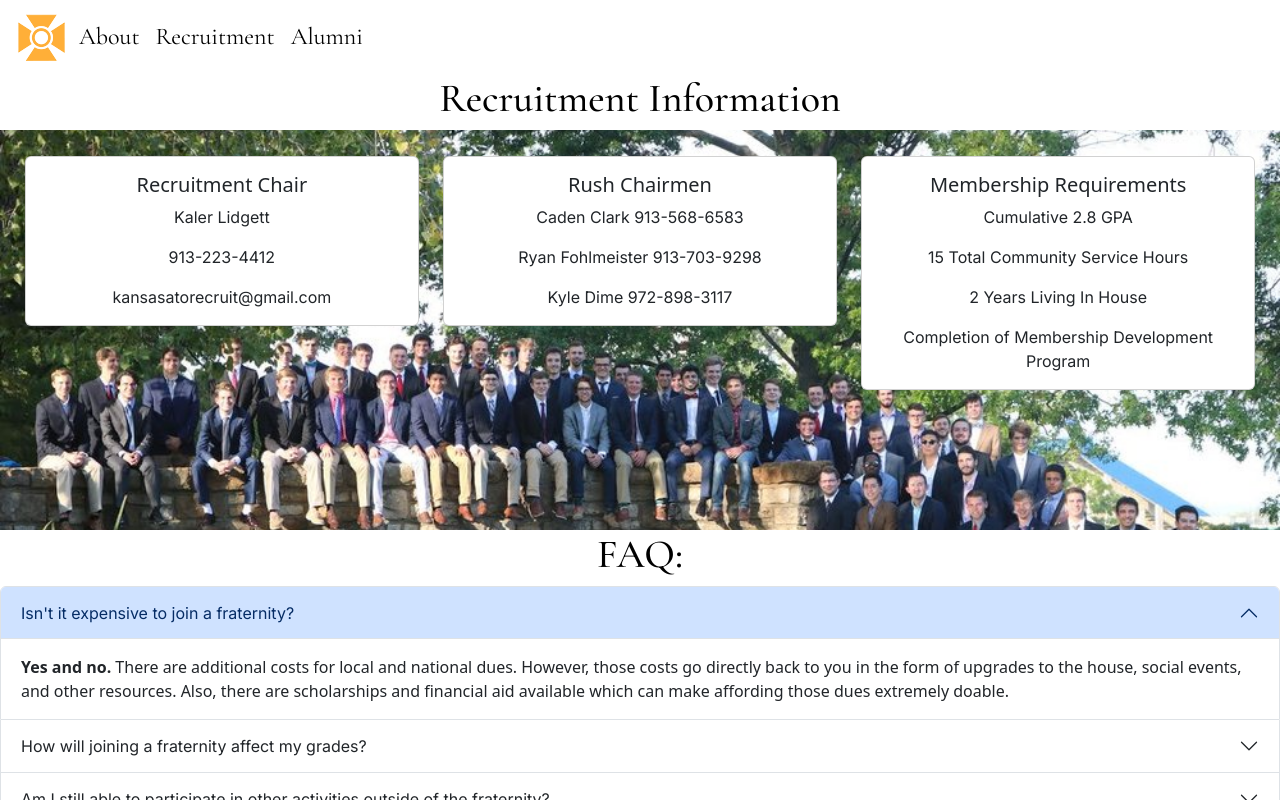
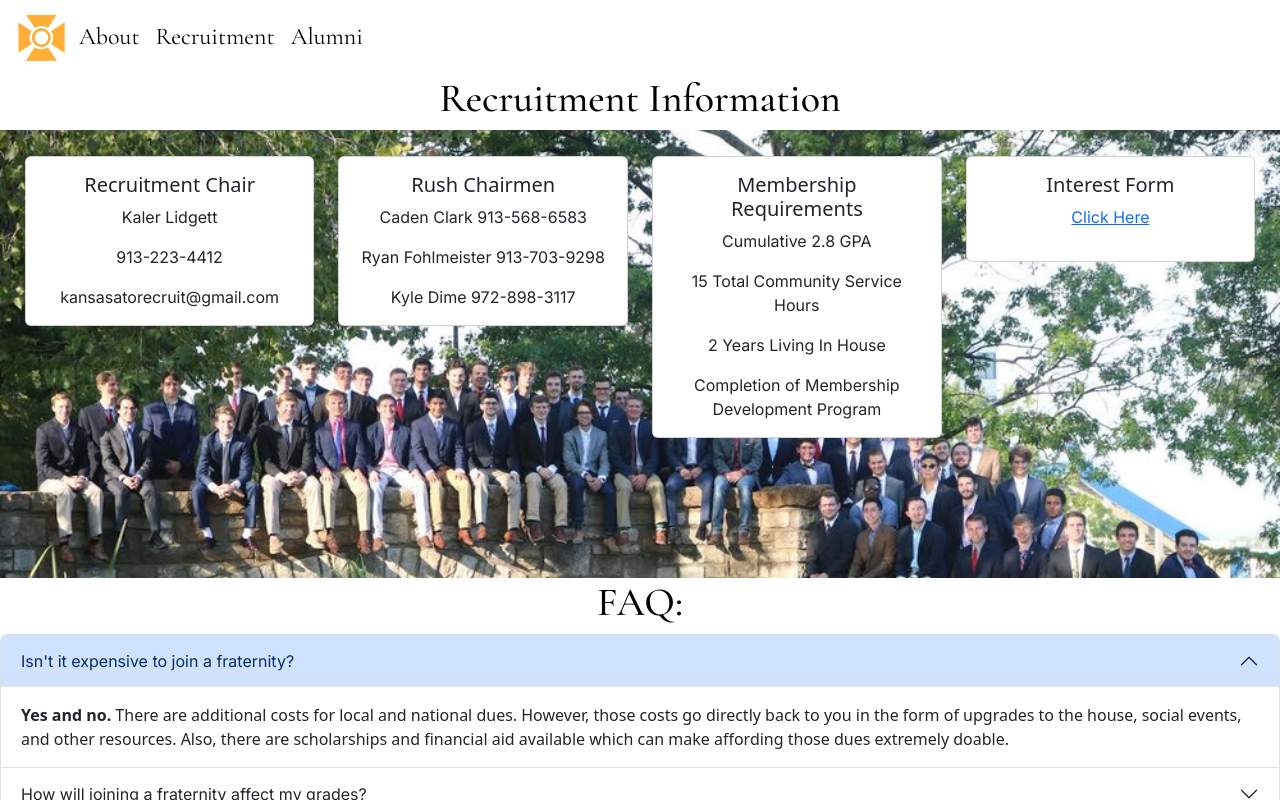
Before and after one commit to CalebHite/Kansas-ATO-Website, a SvelteKit app: page /recruitment in a window 1280 px wide. Shown: the top 800 px of the page. Built offline with nearby package versions, Linux system fonts and the light colour scheme.

Commit message:
Add recruitment form

```diff
--- a/src/routes/recruitment/+page.svelte
+++ b/src/routes/recruitment/+page.svelte
@@ -35,6 +35,14 @@
                 <p class="card-text">15 Total Community Service Hours</p>
                 <p class="card-text">2 Years Living In House</p>
                 <p class="card-text">Completion of Membership Development Program</p>
+              </div>
+            </div>
+          </div>
+          <div class="col">
+            <div class="card">
+              <div class="card-body">
+                <h5>Interest Form</h5>
+                <p><a href="https://docs.google.com/forms/d/e/1FAIpQLSf0MlWE9JzLRiTIXq1nxcGpsn68opT48nqCQNJUW4RklEdeDQ/viewform?usp=sf_link">Click Here</a></p>
               </div>
             </div>
           </div>
```
Also changed, not shown: src/routes/about/+page.svelte (+6 -6 lines).
